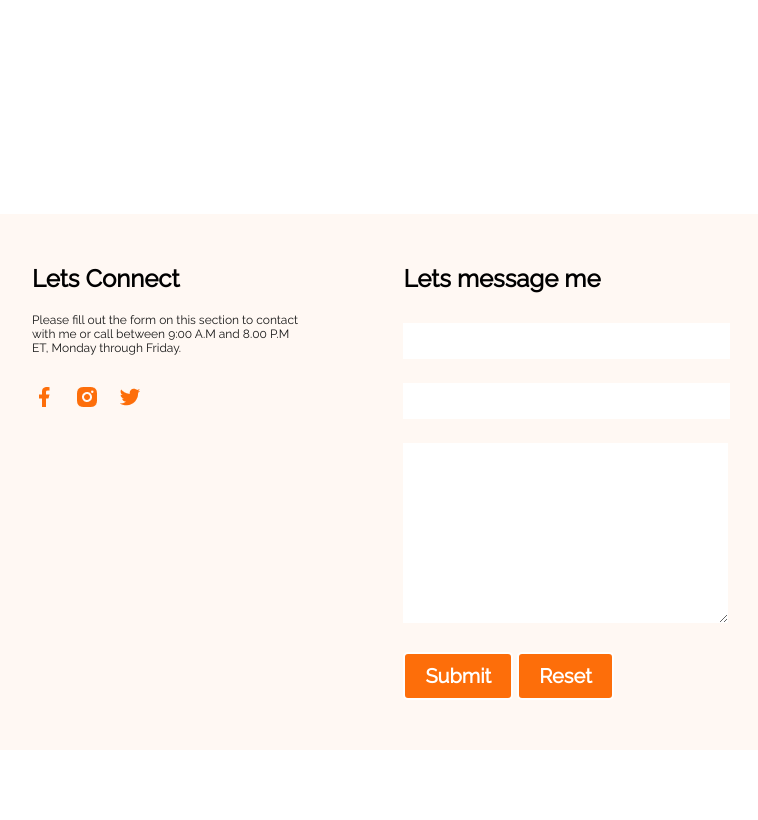
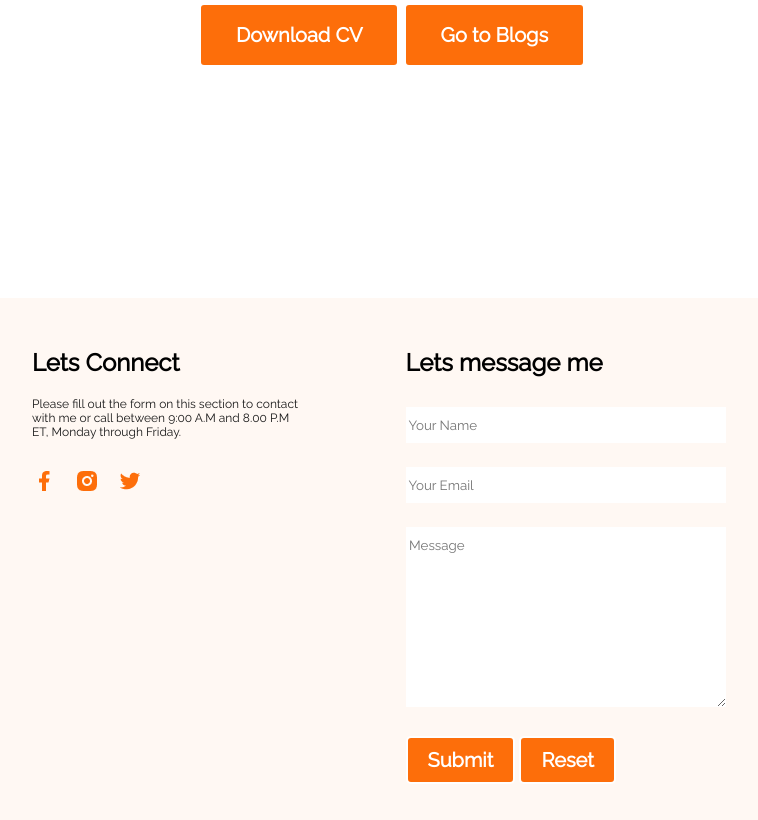
Before and after one commit to Tanjidshafin/Developer_portfolio, a plain HTML site: page index.html in a window 1280 px wide. Shown: the part 3499-4319 px from the top of the page, without its empty margins (248-1006 px from the left). Drawn offline with Linux system fonts and the light colour scheme.

Commit message:
Final Overview

```diff
--- a/index.html
+++ b/index.html
@@ -3,7 +3,8 @@
   <head>
     <meta charset="UTF-8" />
     <meta name="viewport" content="width=device-width, initial-scale=1.0" />
-    <title>Document</title>
+    <title>Shafin's Portfolio</title>
+
     <link rel="stylesheet" href="styles/main.css" />
     <link rel="preconnect" href="https://fonts.googleapis.com" />
     <link rel="preconnect" href="https://fonts.gstatic.com" crossorigin />
@@ -46,7 +47,7 @@
             developing simple, clean and slick websites that provide real value
             to the end user. Thousands of clients have procured exceptional
             resulfs while working with me. Delivering work within time and
-            budget which meets clients requirements in our mata.
+            budget which meets clients requirements in our mada.
           </p>
           <div class="my-info">
             <div>
@@ -210,15 +211,16 @@
         <div>
           <h2>Lets message me</h2>
           <div>
-            <input class="Name-option" type="text" name="" id="" />
+            <input class="Name-option" type="text" name="" id="" placeholder=" Your Name"/>
             <br />
-            <input class="email-option" type="email" name="" id="" />
+            <input class="email-option" type="email" name="" id="" placeholder=" Your Email"/>
             <textarea
               class="textarea-option"
               name=""
               id=""
               cols="30"
               rows="10"
+              placeholder=" Message"
             ></textarea>
             <button class="btn-fourth">Submit</button>
             <input class="btn-fourth" type="reset" value="Reset" />
--- a/styles/main.css
+++ b/styles/main.css
@@ -54,6 +54,7 @@ nav {
   background-image: url(../images/header_bg.png), url(../images/developer.png);
   background-repeat: no-repeat;
   background-position: bottom right, left;
+  height: 760px;
 }
 .front-page-info {
   margin-top: 194px;
@@ -238,7 +239,8 @@ gap: 15px;
 }
 .Name-option{
   border: none;
-  padding: 10px 88px;
+  padding: 10px 0;
+  width: 20rem;
   margin-top: 30px;
 
 }
@@ -246,11 +248,13 @@ gap: 15px;
   border: none;
   margin-bottom: 24px;
   margin-top: 24px;
-  padding: 10px 88px;
+  padding: 10px 0px;
+  width: 20rem;
 }
 .textarea-option{
   border: none;
-  padding: 10px 50px;
+  padding: 10px 0;
+  width: 20rem;
   margin-bottom: 25px;
 }
  .connect-title{
```
